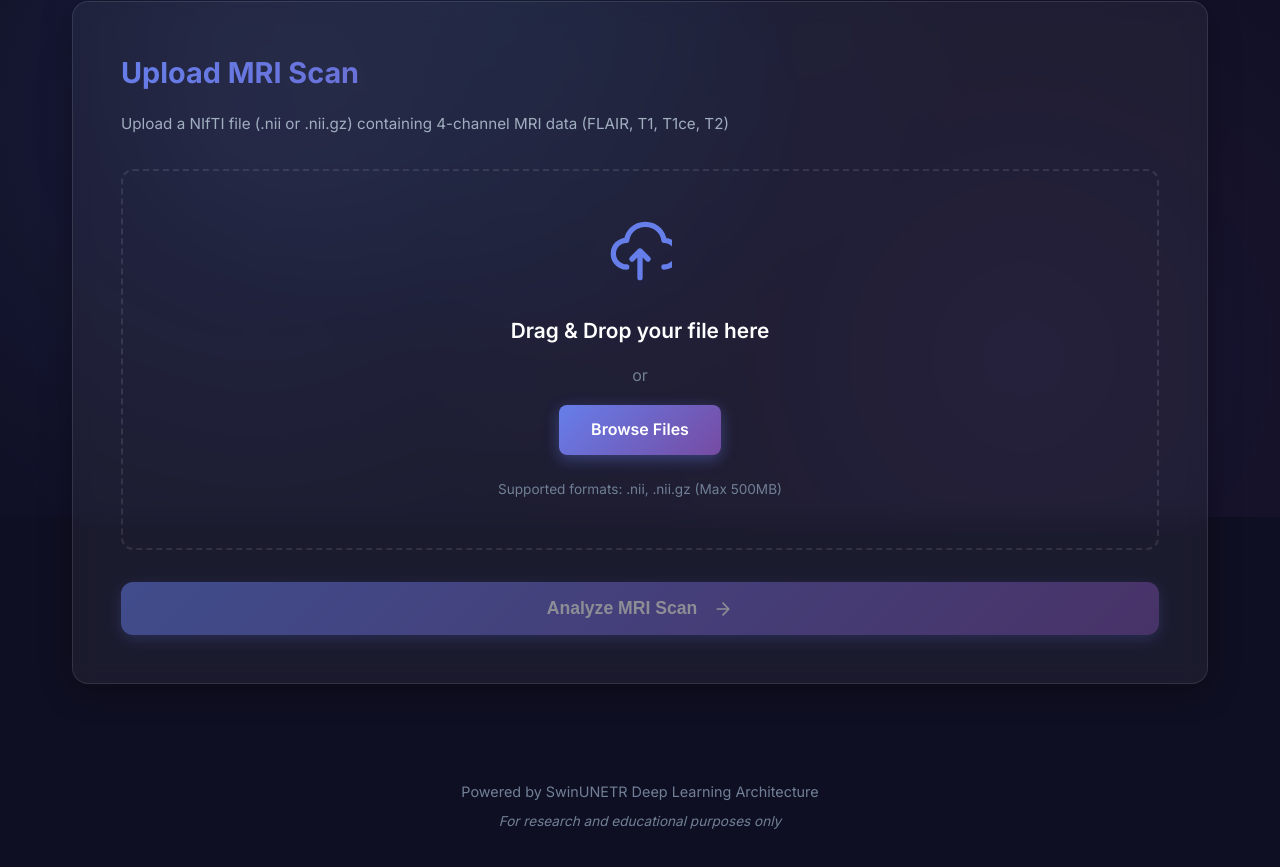
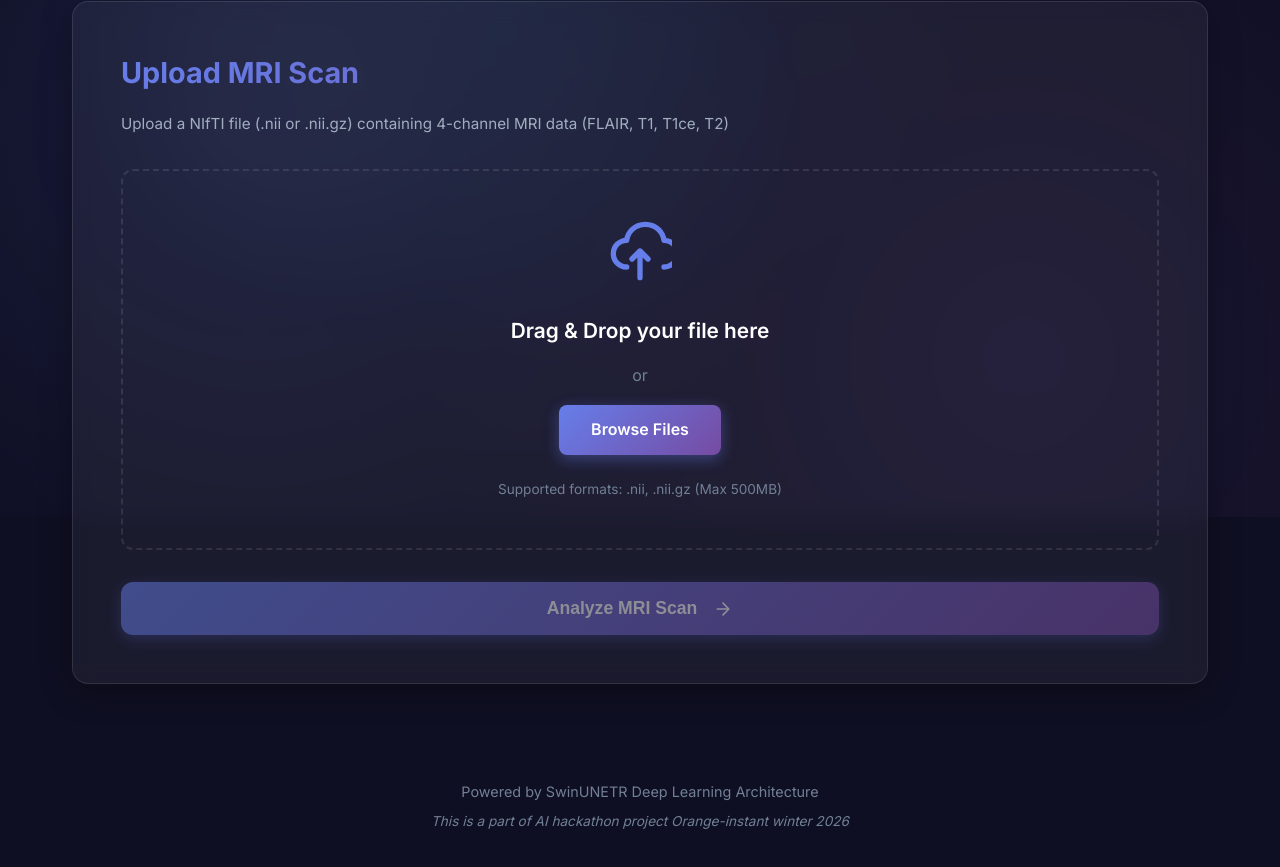
Before and after one commit to mazen200/Brain-Tumor-Segmentation, a plain HTML site: page Frontend/index.html in a window 1280 px wide. Shown: the part 283-1150 px from the top of the page. Drawn offline with Linux system fonts and the light colour scheme; no server answers.

```diff
--- a/Frontend/index.html
+++ b/Frontend/index.html
@@ -156,7 +156,7 @@
         <!-- Footer -->
         <footer class="footer">
             <p>Powered by SwinUNETR Deep Learning Architecture</p>
-            <p class="footer-note">For research and educational purposes only</p>
+            <p class="footer-note">This is a part of AI hackathon project Orange-instant winter 2026</p>
         </footer>
     </div>
 
```
Also changed, not shown: 5 other files.
